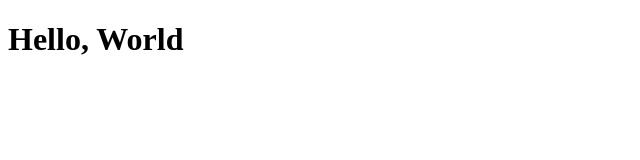
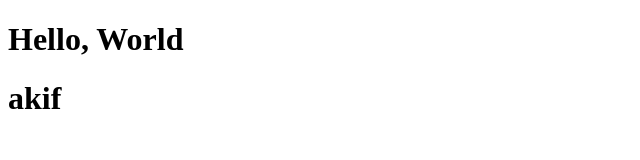
Before and after one commit to kipmyz/webdev_lab_1, a plain HTML site: page index.html in a window 1280 px wide. Shown: the whole page, without its empty margins (0-640 px from the left). Drawn offline with Linux system fonts and the light colour scheme.

Commit message:
add my name

```diff
--- a/index.html
+++ b/index.html
@@ -4,5 +4,6 @@
 </html>
 <body>
     <h1>Hello, World</h1>
+    <h1>akif</h1>
 </body>
 </html>
```
